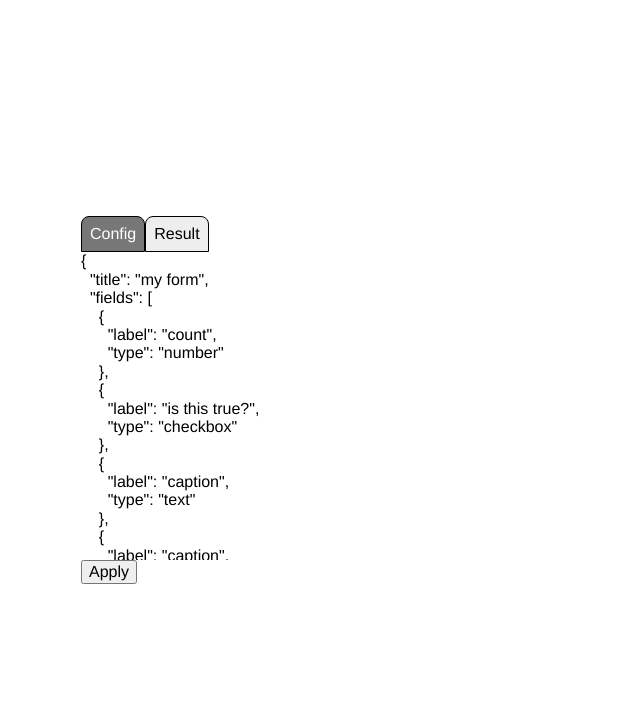
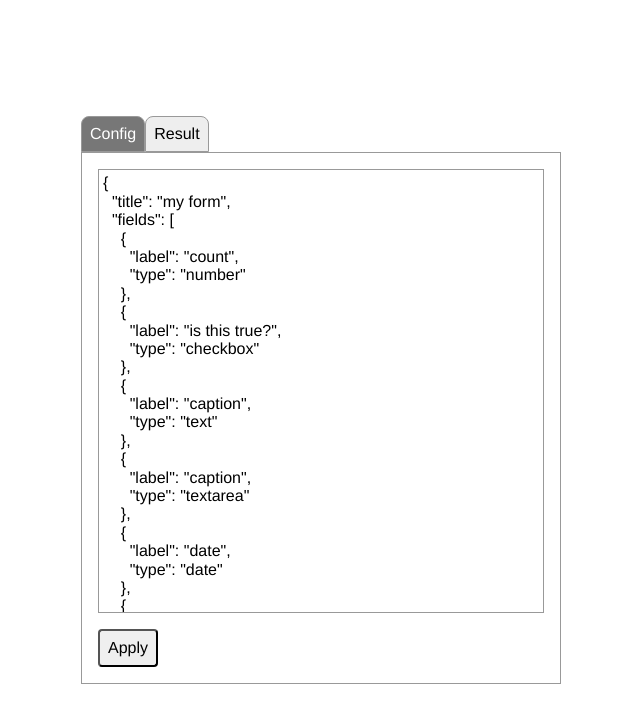
Before and after one commit to egrm/react-form-generator, a React app: page / in a window 1280 px wide. Shown: the top 722 px of the page, without its empty margins (319-959 px from the left). Built offline with nearby package versions, Linux system fonts and the light colour scheme; the HTML template or start-up script is replaced by a standard one.

Commit message:
add borders and improved button styles

```diff
--- a/src/App.js
+++ b/src/App.js
@@ -11,8 +11,7 @@ function App() {
   const [currentTab, setCurrentTab] = React.useState(
     "Config",
   );
-  const tabClasses = "flex-auto";
-  ("w-100 w-50-ns vh-50-ns overflow-hidden");
+  const tabClasses = "pa3 ba b--silver flex-auto";
   const tabNavClasses = {
     forLabel: "dib pa2 ma2 dim br2",
   };
@@ -21,7 +20,7 @@ function App() {
       id="container"
       className="helvetica w-100 vh-100 flex flex-column justify-start justify-center-ns items-center"
     >
-      <div className="w-100 pa3 mw6 vh-100 vh-50-ns flex flex-column">
+      <div className="w-100 pa3 mw6 vh-100 vh-75-ns flex flex-column">
         <div>
           <TabButton
             label="Config"
--- a/src/components/ConfigTab/ConfigTab.js
+++ b/src/components/ConfigTab/ConfigTab.js
@@ -20,12 +20,12 @@ function ConfigTab({
         <textarea
           name="config"
           style={{resize: "none"}}
-          className="bn pa0 w-100 h-100"
+          className="pa1 ba b--silver w-100 h-100"
           value={value}
           onChange={onChange}
         />
         <div>
-          <button type="submit">Apply</button>
+          <button className="pa2 br2 mt3" type="submit">Apply</button>
         </div>
       </form>
     </div>
--- a/src/components/buttons/TabButton.js
+++ b/src/components/buttons/TabButton.js
@@ -6,7 +6,7 @@ function TabButton({label, setCurrentTab, currentTab}) {
       onClick={() => {
         setCurrentTab(label);
       }}
-      className={`link pa2 ba br3 br--top ${
+      className={`link pa2 ba b--silver br3 br--top ${
         label === currentTab
           ? "white bg-gray"
           : "black bg-light-gray"
```
